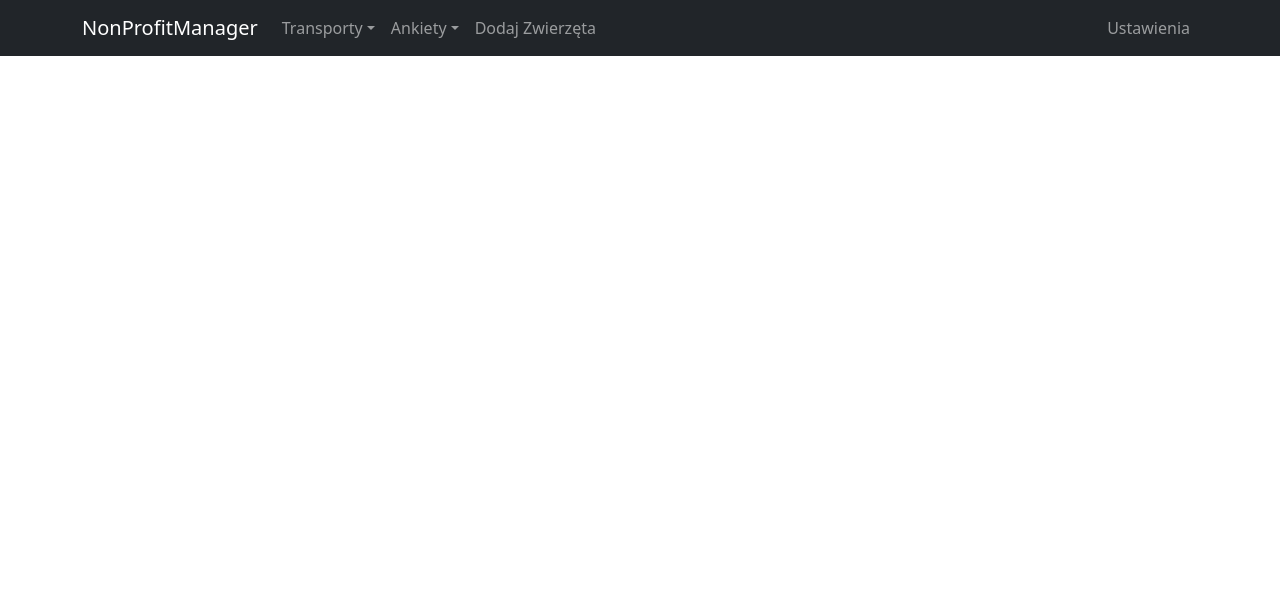
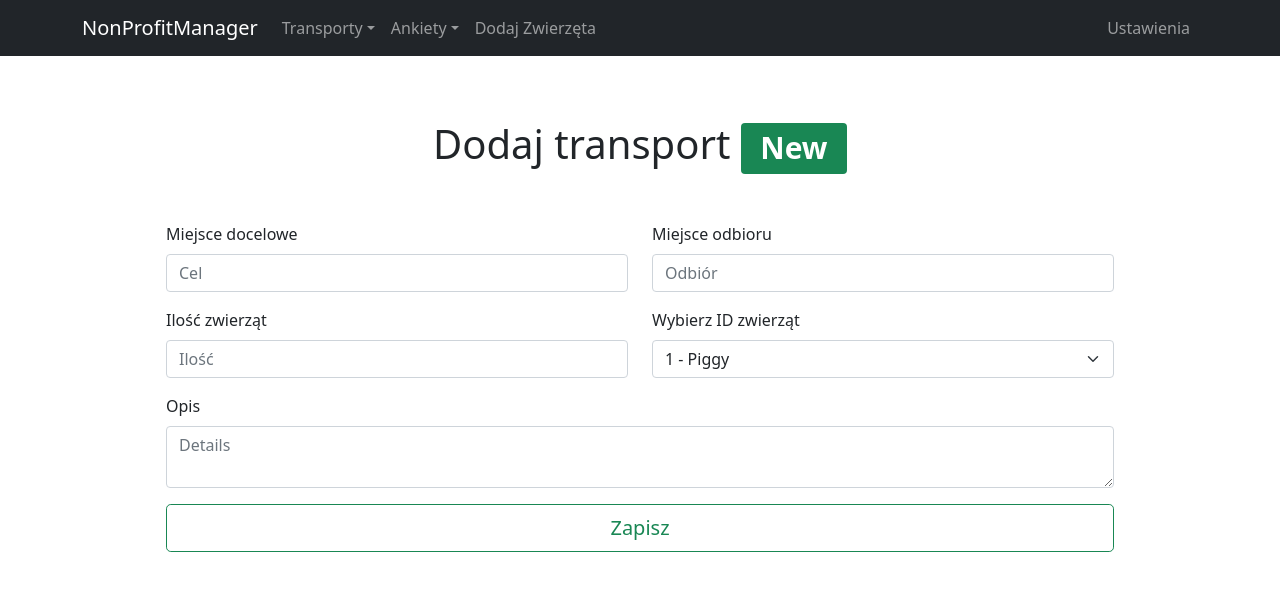
Before and after one commit to dluniewska/NonProfitManager-Client, a React (Create React App) app: page /addTransport in a window 1280 px wide. Shown: the top 590 px of the page. Built offline with nearby package versions, Linux system fonts and the light colour scheme; no server answers.

Commit message:
created Slice for Transports collection, along with corresponding components for form, card and cards display, created routes and implemented in header.

```diff
--- a/src/App.js
+++ b/src/App.js
@@ -4,6 +4,8 @@ import { BrowserRouter as Router, Routes, Route } from 'react-router-dom'
 import Home from './components/Home/Home';
 import Header from './components/Header/Header';
 import AnimalForm from './components/AnimalForm/AnimalForm'
+import Transports from './components/Transports/Transports';
+import TransportForm from './components/TransportForm/TransportForm';
 
 function App() {
   return (
@@ -12,6 +14,8 @@ function App() {
         <Routes>
           <Route exact path="/" element={<Home />} />
           <Route path='/addAnimal' element={<AnimalForm />} />
+          <Route path='/transports' element={<Transports />} />
+          <Route path='/addTransport' element={<TransportForm />} />
         </Routes>
     </div>
   );
--- a/src/app/store.js
+++ b/src/app/store.js
@@ -1,8 +1,10 @@
 import { configureStore } from '@reduxjs/toolkit';
 import AnimalsReducer from '../features/AnimalsSlice'
+import TransportsReducer from '../features/TransportsSlice';
 
 export const store = configureStore({
   reducer: {
-    Animals: AnimalsReducer
+    Animals: AnimalsReducer,
+    Transports: TransportsReducer
   },
 });
--- a/src/components/AnimalForm/AnimalForm.js
+++ b/src/components/AnimalForm/AnimalForm.js
@@ -5,18 +5,18 @@ const AnimalForm = () => {
   return (
     <Container className='p-5 mt-3'>
       <h1>
-        Add animals <Badge bg="success">New</Badge>
+        Dodaj zwierzęta <Badge bg="success">New</Badge>
       </h1>
       <Form className='m-5'>
         <Row className="mb-3">
           <Form.Group as={Col} align="start" controlId="formName">
             <Form.Label>Nazwa</Form.Label>
-            <Form.Control placeholder="Name" />
+            <Form.Control placeholder="Nazwa" />
           </Form.Group>
 
           <Form.Group as={Col} align="start" controlId="formSpecies">
             <Form.Label>Gatunek</Form.Label>
-            <Form.Control placeholder="Species" />
+            <Form.Control placeholder="Gatunek" />
           </Form.Group>
         </Row>
 
@@ -28,13 +28,13 @@ const AnimalForm = () => {
 
           <Form.Group as={Col} align="start" controlId="formQuantity">
             <Form.Label>Ilość</Form.Label>
-            <Form.Control placeholder="Quantity" />
+            <Form.Control placeholder="Ilość" />
           </Form.Group>
         </Row>
 
         <Form.Group className="mb-3" align="start" controlId="formDetails">
           <Form.Label>Opis</Form.Label>
-          <Form.Control as="textarea" placeholder="Details" />
+          <Form.Control as="textarea" placeholder="Opis" />
         </Form.Group>
 
         <Form.Group controlId="formFileMultiple" className="mb-3" align="start">
@@ -44,7 +44,7 @@ const AnimalForm = () => {
 
         <div className="d-grid gap-2">
           <Button variant="outline-success" type="submit" size="lg">
-            Save
+            Zapisz
           </Button>
         </div>
       </Form>
--- a/src/components/Cards/AnimalCard/AnimalCard.js
+++ b/src/components/Cards/AnimalCard/AnimalCard.js
@@ -14,7 +14,7 @@ const AnimalCard = (props) => {
       setBase64(data.bytes);
     })
     .catch((error) => console.error(error));
-  }, []);
+  }, [animalid]);
 
     return (
         <Card style={{ width: '18rem' }} className='m-2 animalCard'>
--- a/src/components/Cards/AnimalCards.js
+++ b/src/components/Cards/AnimalCards.js
@@ -5,7 +5,7 @@ import { CircularProgress } from '@mui/material'
 import { Row, Col } from 'react-bootstrap'
 import AnimalCard from './AnimalCard/AnimalCard'
 
-const Cards = () => {
+const AnimalCards = () => {
 
     const dispatch = useDispatch();
     const animals = useSelector(state => state.Animals.animals);
@@ -27,4 +27,4 @@ const Cards = () => {
   );
 }
 
-export default Cards
+export default AnimalCards
--- /dev/null
+++ b/src/components/Cards/TransportCard/TransportCard.js
@@ -0,0 +1,24 @@
+import React, { useState, useEffect } from 'react'
+import { Card, ListGroup, Button } from 'react-bootstrap'
+
+const TransportCard = (props) => {
+    return (
+        <Card style={{ width: '18rem' }} className='m-2 animalCard'>
+          <Card.Body>
+            <Card.Title>Cel: {props.transport.destination}</Card.Title>
+            <Card.Text>Początek: {props.transport.startCity} </Card.Text>
+          </Card.Body>
+          <ListGroup className="list-group-flush">
+            <ListGroup.Item>{props.transport.description}</ListGroup.Item>
+            <ListGroup.Item>{props.transport.animalsQuantity}</ListGroup.Item>
+            <ListGroup.Item>{props.transport.animalId}</ListGroup.Item>
+          </ListGroup>
+          <Card.Body>
+            <Button href="#" variant="outline-warning" className='m-2'>Edit</Button>
+            <Button href="#" variant="outline-danger" className='m-2'>Delete</Button>
+          </Card.Body>
+        </Card>
+      );
+}
+
+export default TransportCard
--- /dev/null
+++ b/src/components/Cards/TransportCards.js
@@ -0,0 +1,31 @@
+import React, { useEffect } from 'react'
+import { fetchTransports } from '../../features/TransportsSlice'
+import { useDispatch, useSelector } from 'react-redux'
+import { CircularProgress } from '@mui/material'
+import { Row, Col } from 'react-bootstrap'
+import TransportCard from './TransportCard/TransportCard'
+
+
+const TransportCards = () => {
+
+    const dispatch = useDispatch();
+    const transports = useSelector(state => state.Transports.transports);
+
+    useEffect(()=> {
+        dispatch(fetchTransports());
+    },[dispatch])
+
+  return (
+    !transports.length ? <CircularProgress color="inherit" /> : (
+      <Row xs={1} md={2} lg={3} xl={4} className="g-4 p-5">
+      {transports.map((tp) => (
+        <Col key={tp.transportId}>
+          <TransportCard transport={tp}/>
+        </Col>
+      ))}
+      </Row>
+    )
+  );
+}
+
+export default TransportCards
--- a/src/components/Header/Header.js
+++ b/src/components/Header/Header.js
@@ -13,8 +13,8 @@ const Header = () => {
         <Navbar.Collapse id="responsive-navbar-nav">
           <Nav className="me-auto">
           <NavDropdown title="Transporty">
-                <NavDropdown.Item href="#">Lista</NavDropdown.Item>
-                <NavDropdown.Item href="#">Dodaj transport</NavDropdown.Item>
+                <NavDropdown.Item onClick={() => navigate("/transports")} >Lista</NavDropdown.Item>
+                <NavDropdown.Item onClick={() => navigate("/addTransport")}>Dodaj transport</NavDropdown.Item>
                 <NavDropdown.Divider />
                 <NavDropdown.Item href="#">
                   Zgłoszenia Użytkowników
--- a/src/components/Home/Home.js
+++ b/src/components/Home/Home.js
@@ -1,10 +1,10 @@
-import React, { useEffect } from 'react'
-import Cards from '../Cards/AnimalCards'
+import React from 'react'
+import AnimalCards from '../Cards/AnimalCards'
 
 const Home = () => {
   return (
     <>
-      <Cards />
+      <AnimalCards />
     </>
   )
 }
--- /dev/null
+++ b/src/components/TransportForm/TransportForm.js
@@ -0,0 +1,55 @@
+import React from 'react'
+import { Form, Row, Col, Button, Container, Badge } from 'react-bootstrap'
+
+const TransportForm = () => {
+  return (
+    <Container className='p-5 mt-3'>
+      <h1>
+        Dodaj transport <Badge bg="success">New</Badge>
+      </h1>
+      <Form className='m-5'>
+        <Row className="mb-3">
+          <Form.Group as={Col} align="start" controlId="formName">
+            <Form.Label>Miejsce docelowe</Form.Label>
+            <Form.Control placeholder="Cel" />
+          </Form.Group>
+
+          <Form.Group as={Col} align="start" controlId="formSpecies">
+            <Form.Label>Miejsce odbioru</Form.Label>
+            <Form.Control placeholder="Odbiór" />
+          </Form.Group>
+        </Row>
+
+        <Row className="mb-3">
+        <Form.Group as={Col} align="start" controlId="transportQuantity">
+            <Form.Label>Ilość zwierząt</Form.Label>
+            <Form.Control placeholder="Ilość" />
+          </Form.Group>
+
+          <Form.Group as={Col} align="start" controlId="formSelectId">
+            <Form.Label>Wybierz ID zwierząt</Form.Label>
+            <Form.Select placeholder="ID">
+              <option value="1">1 - Piggy</option>
+              <option value="2">2 - Ratty</option>
+              <option value="3">3 - Mousy </option>
+              <option value="3">4 - Two rabbits </option>
+            </Form.Select>
+          </Form.Group>
+        </Row>
+
+        <Form.Group className="mb-3" align="start" controlId="formDetails">
+          <Form.Label>Opis</Form.Label>
+          <Form.Control as="textarea" placeholder="Details" />
+        </Form.Group>
+
+        <div className="d-grid gap-2">
+          <Button variant="outline-success" type="submit" size="lg">
+            Zapisz
+          </Button>
+        </div>
+      </Form>
+    </Container>
+  )
+}
+
+export default TransportForm
--- /dev/null
+++ b/src/components/Transports/Transports.js
@@ -0,0 +1,11 @@
+import React from 'react'
+import TransportCards from '../Cards/TransportCards'
+
+
+const Transports = () => {
+  return (
+    <TransportCards />
+  )
+}
+
+export default Transports
--- /dev/null
+++ b/src/features/TransportsSlice.js
@@ -0,0 +1,26 @@
+import { createAsyncThunk, createSlice } from "@reduxjs/toolkit";
+import API from "../components/API/API";
+
+const initialState ={
+    transports: []
+}
+
+export const fetchTransports = createAsyncThunk('/', async () => {
+    const response = await API.get('api/Transports');
+    return response.data
+});
+
+export const TransportsSlice = createSlice({
+    name: 'Transports',
+    initialState,
+    reducers:{
+
+    },
+    extraReducers: {
+        [fetchTransports.fulfilled]: (state, action)=> {
+            state.transports = [...action.payload];
+        }
+    }
+});
+
+export default TransportsSlice.reducer;
```
